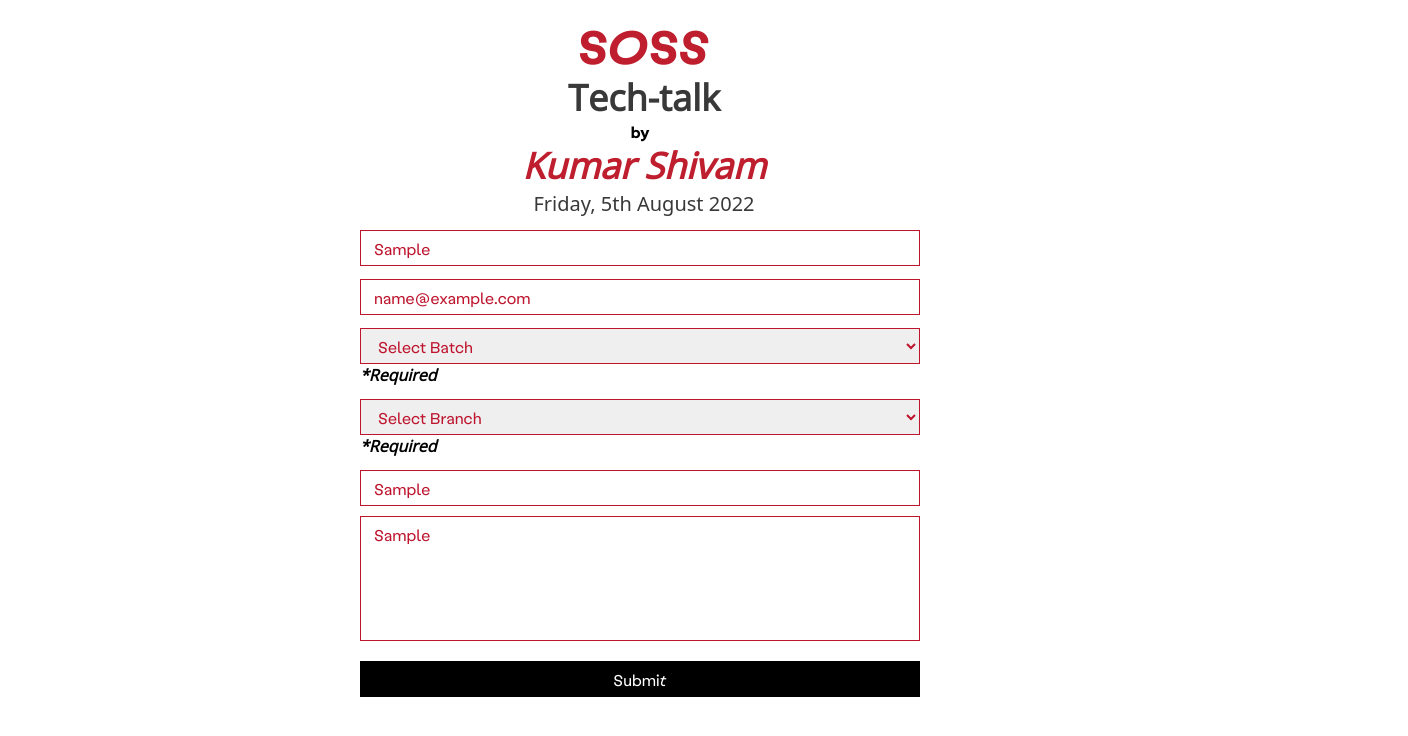
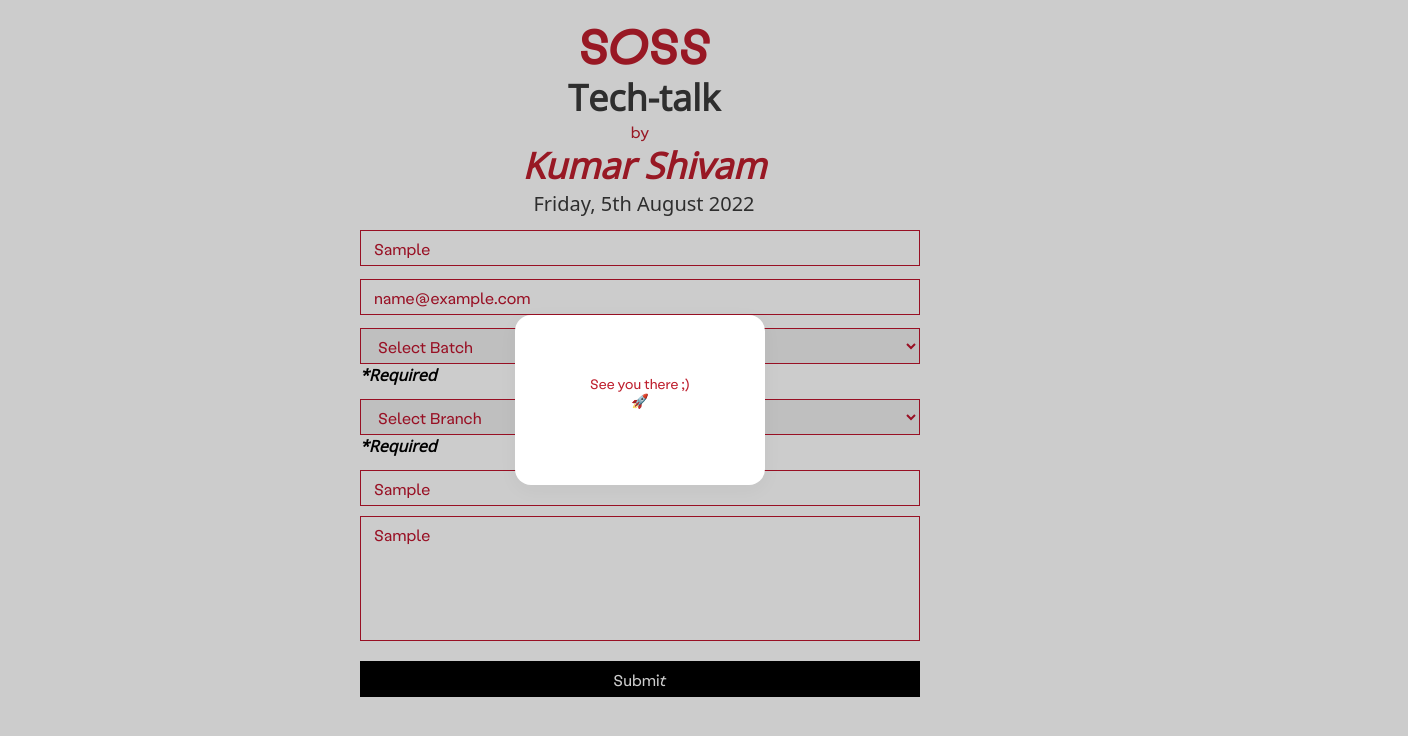
Before and after one commit to OSS-Symbiosis/funky_forms, a React (Create React App) app: page / in a window 1280 px wide. Both pictures are taken after typing "Sample", "name@example.com", "Sample", "Sample" into the empty fields and a click on the button "Submit". Shown: the top 736 px of the page, 1408 px wide, since content can reach past the window. Built offline with nearby package versions, Linux system fonts and the light colour scheme.

Commit message:
modal changes

```diff
--- /dev/null
+++ b/src/components/modal/Modal.jsx
@@ -0,0 +1,22 @@
+import React from 'react'
+import '../../styles/modal.css';
+
+
+
+const Modal = ({setModalOpen}) => {
+  return (
+    <div className="darkBG" onClick = {()=>{setModalOpen(false)}}>
+      <div className = "centered">
+        <div className = "modal">
+          <div className="modalContent">
+            See you there ;)
+            <br/>
+            🚀
+          </div>
+        </div>
+      </div>
+    </div>
+  )
+}
+
+export default Modal
--- a/src/formik.js
+++ b/src/formik.js
@@ -1,14 +1,19 @@
-import React from 'react'
+import { useState } from 'react'
 import { Formik } from 'formik';
 import './styles/form.css';
 import { basicSchema } from './schemas/formik_form';
 import { database } from './firebase';
+import Modal from "./components/modal/Modal";
 
 export default function FormikForm() {
+
+    const [ modalOpen , setModalOpen ] = useState(false);
+
     async function sendData(data, setSubmitting){
         setSubmitting(true);
         await database.collection('responses').doc(`${data.form_id}_${data.fullname}_${data.batch}_${data.branch}`).set(data)
-    .then(alert('Response submitted!'))
+    // .then(alert('Response submitted!'))
+    .then(console.log(data))
     .catch((e)=>alert(e));}
     return (
         <Formik
@@ -113,9 +118,12 @@ export default function FormikForm() {
                         placeholder="Got questions or suggestions? Put them here!"
                     />
                     <p className="error-msg">{errors.message && touched.message && errors.message}</p>
-                    <button className="submit-btn" type="submit" disabled={isSubmitting}>
+                    <button className="submit-btn" type="submit" onClick={()=>setModalOpen(true)} disabled={isSubmitting}>
                         Submit
                     </button>
+
+                    {modalOpen && <Modal setModalOpen={setModalOpen}/>}
+
                 </form>
             )}
         </Formik>
--- a/src/styles/form.css
+++ b/src/styles/form.css
@@ -2,6 +2,7 @@
     padding: 0;
     margin: 0;
     box-sizing: border-box;
+
 }
 
 .form-container {
--- /dev/null
+++ b/src/styles/modal.css
@@ -0,0 +1,136 @@
+*{
+  font-family: 'LabilGrotesk', 'sans-serif';
+}
+
+body{
+  color : #BE1E2D;
+}
+
+.darkBG {
+    background-color: rgba(0, 0, 0, 0.2);
+    width: 120vw;
+    height: 100vh;
+    z-index: 0;
+    top: 50%;
+    left: 50%;
+    transform: translate(-50%, -50%);
+    position: absolute;
+  }
+
+  .centered {
+    position: fixed;
+    top: 50%;
+    left: 50%;
+    transform: translate(-50%, -50%);
+  }
+
+  .modal {
+    width: 250px;
+    height: 170px;
+    background: white;
+    /* color: white; */
+    z-index: 10;
+    border-radius: 16px;
+    box-shadow: 0 5px 20px 0 rgba(0, 0, 0, 0.04);
+  }
+
+  .modalHeader {
+    height: 50px;
+    color: #BE1E2D;
+    background: #BE1E2D;
+    overflow: hidden;
+    border-top-left-radius: 16px;
+    border-top-right-radius: 16px;
+  }
+
+  .heading {
+    margin: 0;
+    padding: 10px;
+    color: #2c3e50;
+    font-weight: 500;
+    font-size: 18px;
+    text-align: center;
+  }
+
+  .modalContent {
+    color : #BE1E2D;
+    padding: 60px;
+    font-size: 14px;
+    color: #BE1E2D;
+    text-align: center;
+  }
+
+  .modalActions {
+    position: absolute;
+    bottom: 2px;
+    margin-bottom: 10px;
+    width: 100%;
+  }
+
+  .actionsContainer {
+    display: flex;
+    justify-content: space-around;
+    align-items: center;
+  }
+
+  .closeBtn {
+    cursor: pointer;
+    font-weight: 500;
+    padding: 4px 8px;
+    border-radius: 8px;
+    border: none;
+    font-size: 18px;
+    color: #2c3e50;
+    background: white;
+    transition: all 0.25s ease;
+    box-shadow: 0 5px 20px 0 rgba(0, 0, 0, 0.06);
+    position: absolute;
+    right: 0;
+    top: 0;
+    align-self: flex-end;
+    margin-top: -7px;
+    margin-right: -7px;
+  }
+
+  .closeBtn:hover {
+    box-shadow: 0 5px 20px 0 rgba(0, 0, 0, 0.04);
+    transform: translate(-4px, 4px);
+  }
+
+  .deleteBtn {
+    margin-top: 10px;
+    cursor: pointer;
+    font-weight: 500;
+    padding: 11px 28px;
+    border-radius: 12px;
+    font-size: 0.8rem;
+    border: none;
+    color: #fff;
+    background: #ff3e4e;
+    transition: all 0.25s ease;
+  }
+
+  .deleteBtn:hover {
+    box-shadow: 0 10px 20px -10px rgba(255, 62, 78, 0.6);
+    transform: translateY(-5px);
+    background: #ff3e4e;
+  }
+
+  .cancelBtn {
+    margin-top: 10px;
+    cursor: pointer;
+    font-weight: 500;
+    padding: 11px 28px;
+    border-radius: 12px;
+    font-size: 0.8rem;
+    border: none;
+    color: #2c3e50;
+    background: #fcfcfc;
+    transition: all 0.25s ease;
+  }
+
+  .cancelBtn:hover {
+    box-shadow: none;
+    transform: none;
+    background: whitesmoke;
+  }
```
